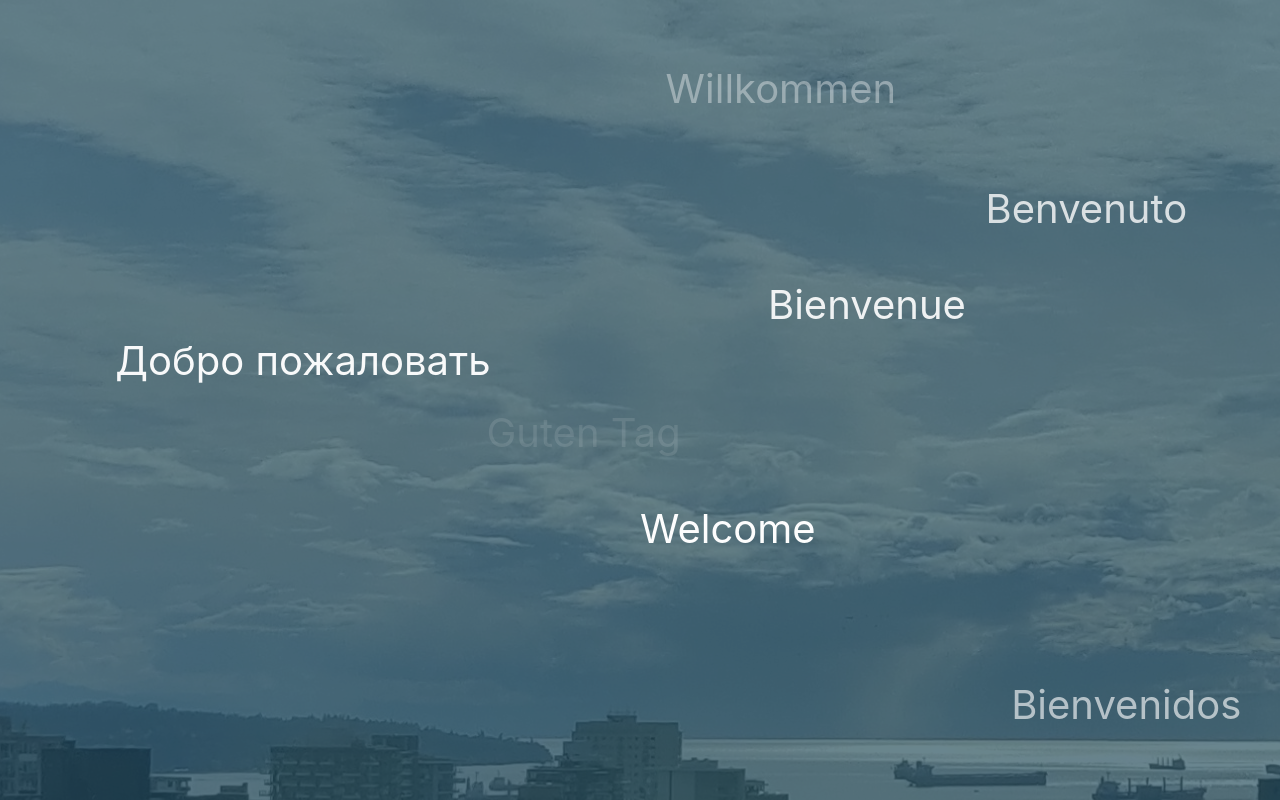
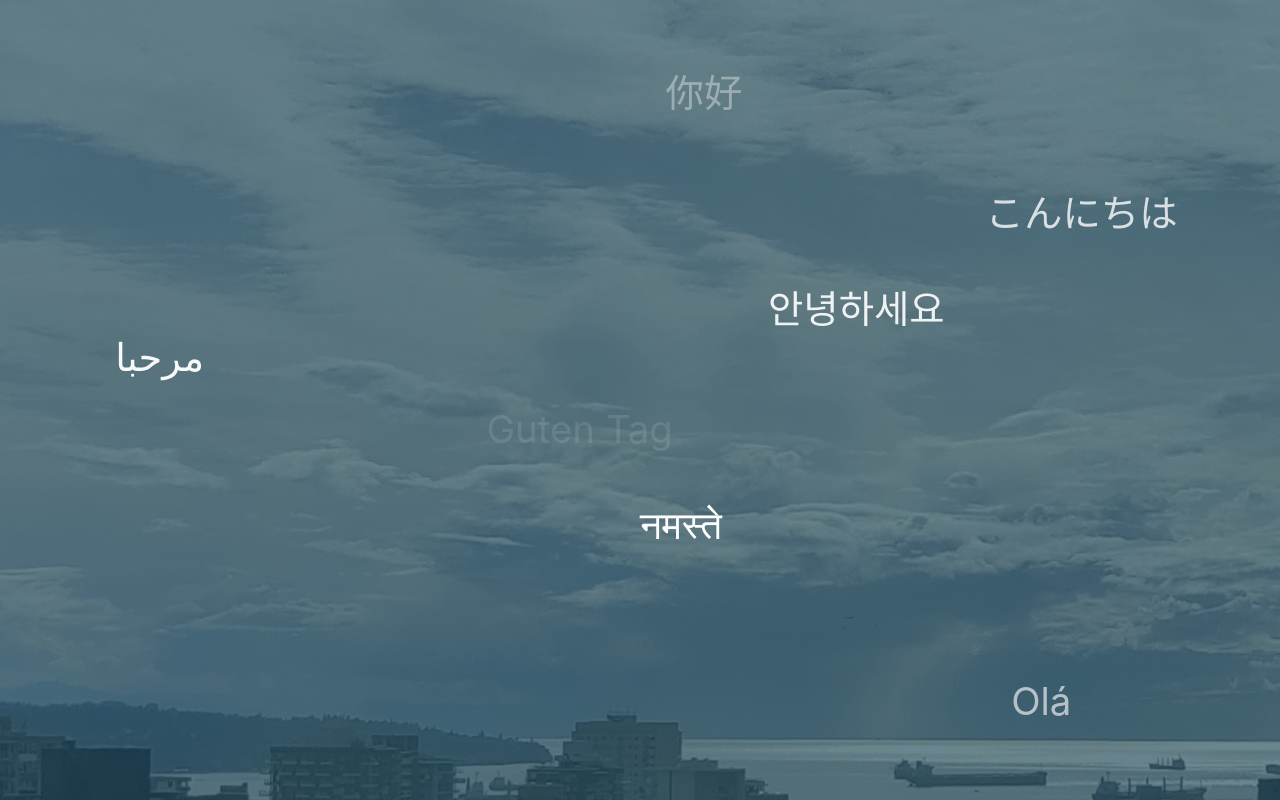
Before and after one commit to pavel-piatetskii/portfolio-site, a React (Create React App) app: page / in a window 1280 px wide. Built offline with nearby package versions, Linux system fonts and the light colour scheme.

Commit message:
Change greetings languages

```diff
--- a/src/components/Greetings.js
+++ b/src/components/Greetings.js
@@ -16,8 +16,8 @@ export default function Greetings(props) {
     ];
 
     const words = ['Hello','Здравствуйте', 'Bonjour', 'Ciao',
-                   'Hola', 'Guten Tag', 'Willkommen', 'Bienvenidos',
-                   'Benvenuto', 'Bienvenue', 'Добро пожаловать', 'Welcome'];
+                   'Hola', 'Guten Tag', '你好', 'Olá',
+                   'こんにちは', '안녕하세요', 'مرحبا', 'नमस्ते'];
 
     // Iterate through greetings
     for (const [index, word] of words.entries()) {
--- a/src/components/Greetings.scss
+++ b/src/components/Greetings.scss
@@ -2,7 +2,7 @@
   position: absolute;
   color: transparent;
 
-  font-size: 30pt;
+  font-size: 3vw;
   width: fit-content;
 
   animation: greeting-ani 2s none 0s 2 alternate;
--- a/src/components/Homepage.scss
+++ b/src/components/Homepage.scss
@@ -22,8 +22,10 @@
 
   &__image {
     margin-top: 75px;
-    border: 10px slategray inset;
+    border: 20px slategray inset;
     border-radius: 50%;
+    height: 50vh;
+    max-height: 400px;
   }
 
 }
```
